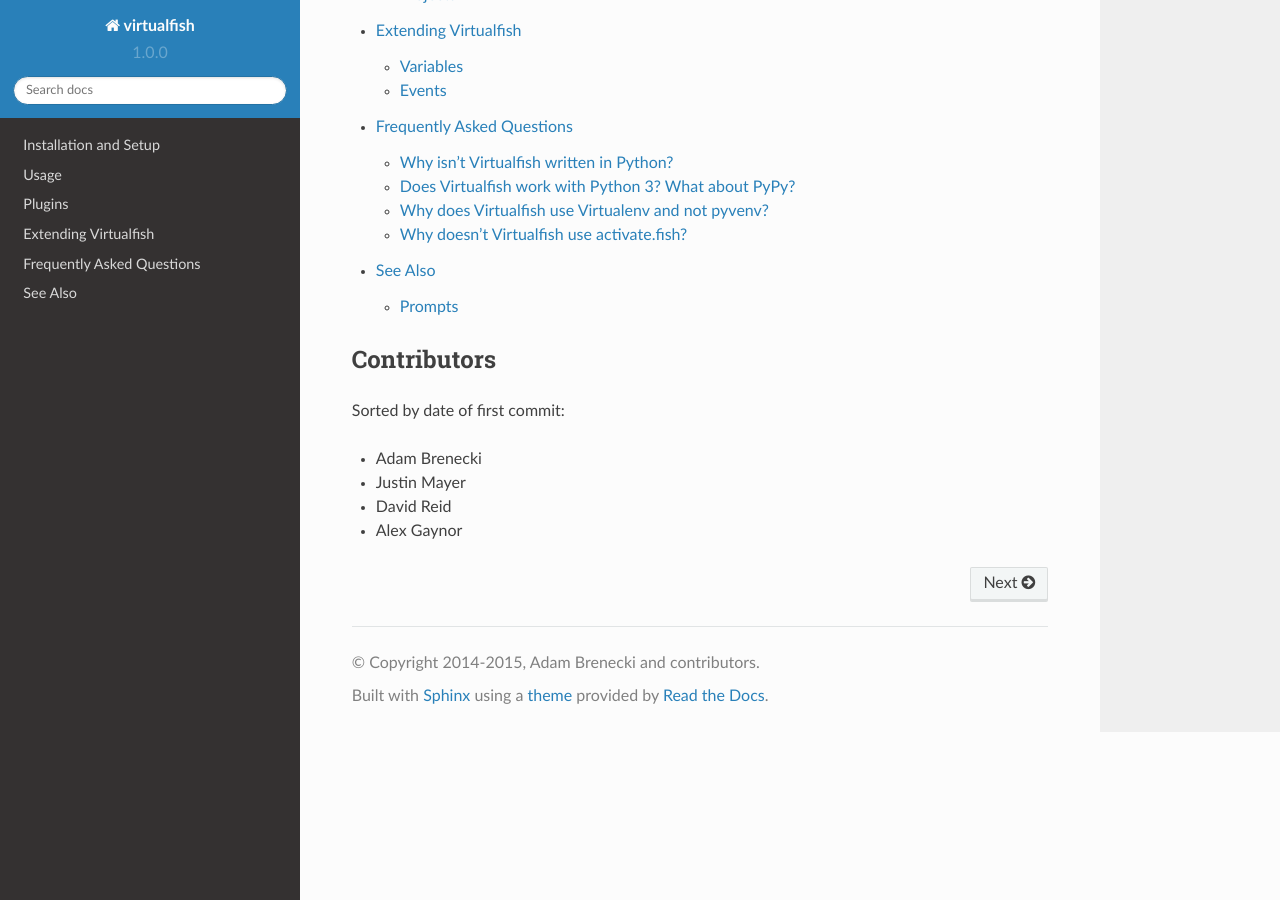
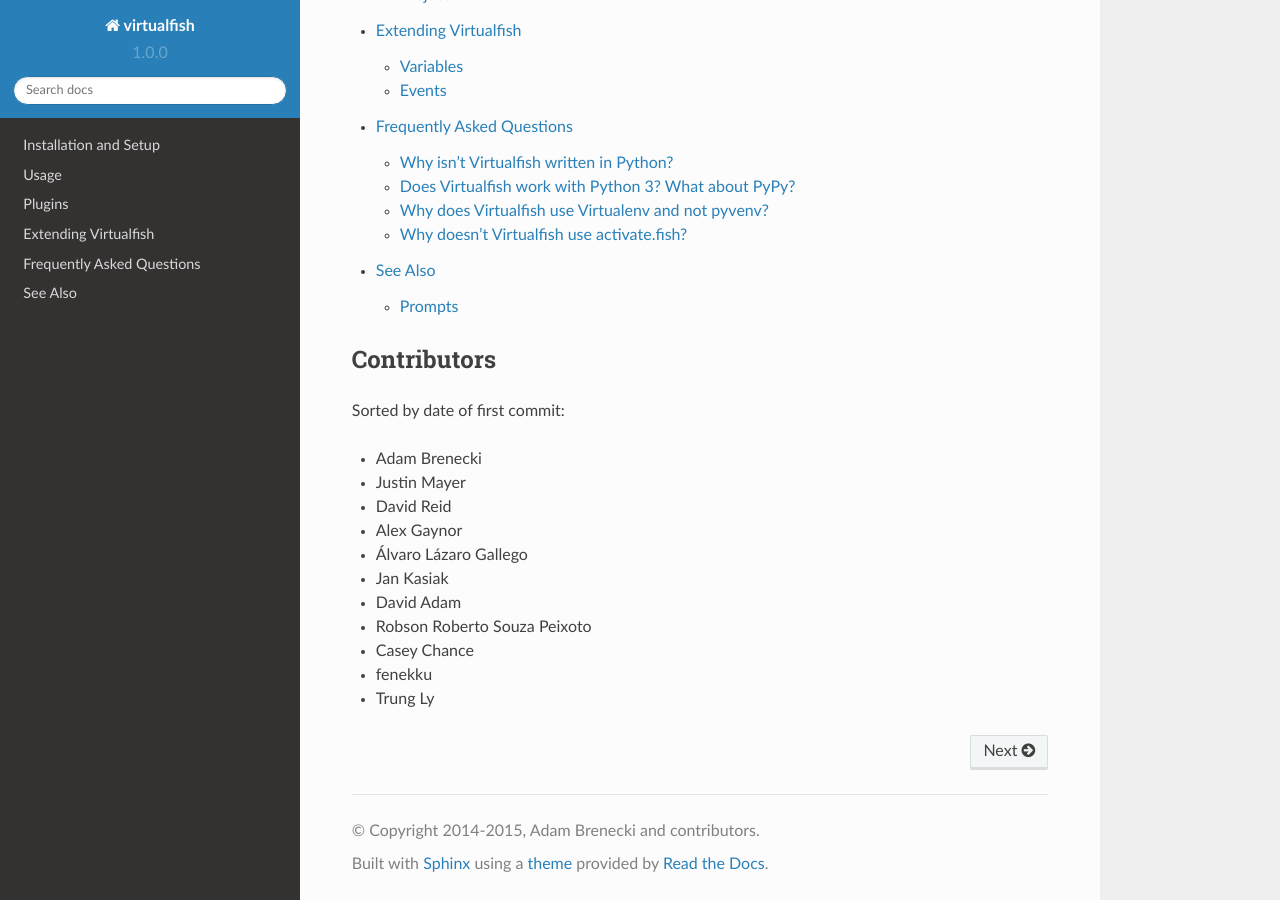
Before and after one commit to justinmayer/virtualfish, a Sphinx documentation site: the page built from docs/index.rst, in a window 1280 px wide and 900 px high, scrolled down 631 px. Built offline with Sphinx 7.4.7 and the Read the Docs theme 2.0.0, drawn with Linux system fonts in a browser that asks for light colours.

Commit message:
docs(index): Update contributor list

```diff
--- a/docs/index.rst
+++ b/docs/index.rst
@@ -26,3 +26,10 @@
 -  Justin Mayer
 -  David Reid
 -  Alex Gaynor
+-  Álvaro Lázaro Gallego
+-  Jan Kasiak
+-  David Adam
+-  Robson Roberto Souza Peixoto
+-  Casey Chance
+-  fenekku
+-  Trung Ly
```
